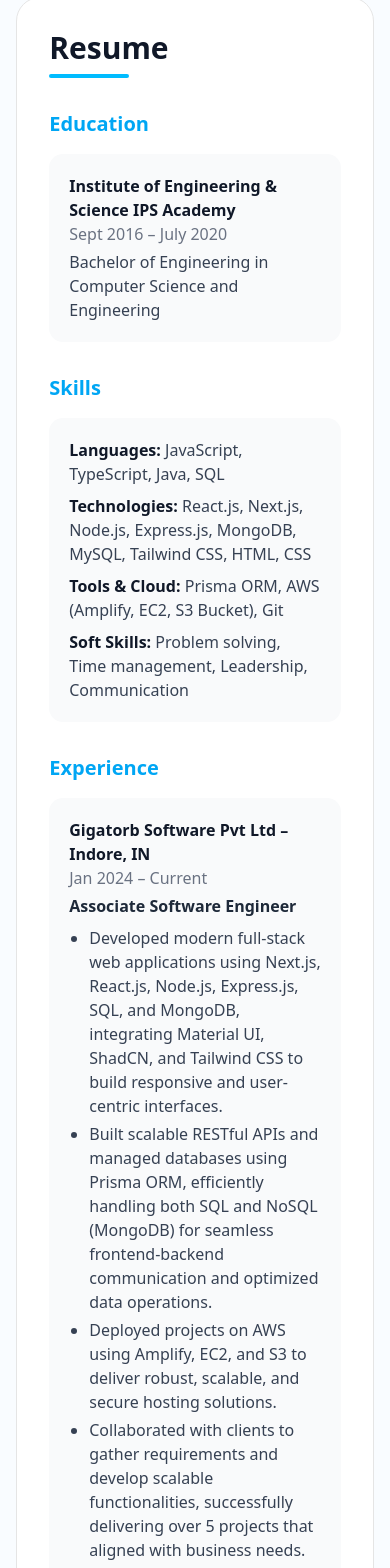
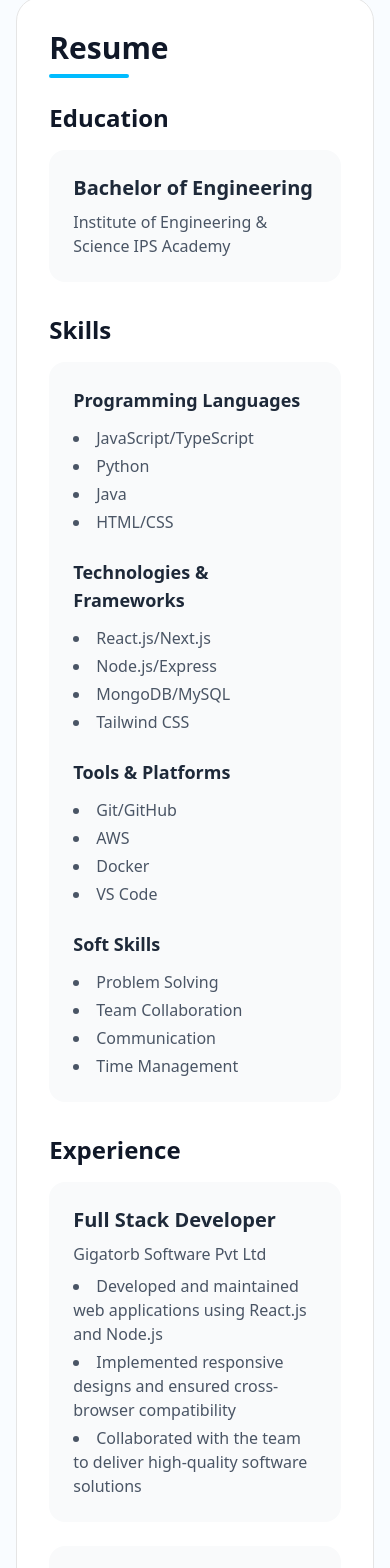
Before and after one commit to sankalpnagle/portfolio, a Next.js app: page /resume in a window 390 px wide. Shown: the part 115-1683 px from the top of the page. Built offline with nearby package versions, Linux system fonts and the light colour scheme.

Commit message:
animation

```diff
--- a/package.json
+++ b/package.json
@@ -15,7 +15,7 @@
     "@types/react-router-dom": "^5.3.3",
     "class-variance-authority": "^0.7.1",
     "clsx": "^2.1.1",
-    "framer-motion": "^12.15.0",
+    "framer-motion": "^12.17.0",
     "lucide-react": "^0.511.0",
     "next": "15.3.1",
     "nodemailer": "^7.0.3",
--- a/src/app/contact/page.tsx
+++ b/src/app/contact/page.tsx
@@ -3,6 +3,29 @@ import { useState } from "react";
 import { Input } from "@/components/ui/input";
 import { Textarea } from "@/components/ui/textarea";
 import { Button } from "@/components/ui/button";
+import { motion, type Variants } from "framer-motion";
+
+const containerVariants: Variants = {
+  hidden: { opacity: 0 },
+  visible: {
+    opacity: 1,
+    transition: {
+      staggerChildren: 0.1,
+    },
+  },
+};
+
+const itemVariants: Variants = {
+  hidden: { y: 20, opacity: 0 },
+  visible: {
+    y: 0,
+    opacity: 1,
+    transition: {
+      duration: 0.5,
+      ease: "easeOut",
+    },
+  },
+};
 
 export default function Contact() {
   const [loading, setLoading] = useState(false);
@@ -49,17 +72,36 @@ export default function Contact() {
     "border-0 border-b border-gray-300 dark:border-gray-700 rounded-none bg-transparent focus-visible:ring-0 focus:border-sky-400 focus-visible:border-sky-400 outline-none shadow-none text-gray-900 dark:text-gray-100 placeholder:text-gray-500 dark:placeholder:text-gray-400";
 
   return (
-    <div className="w-full mx-auto bg-white border dark:bg-gray-900/90 rounded-3xl dark:shadow p-8 transition-colors duration-200">
+    <motion.div
+      initial="hidden"
+      animate="visible"
+      variants={containerVariants}
+      className="w-full mx-auto bg-white border dark:bg-gray-900/90 rounded-3xl dark:shadow p-8 transition-colors duration-200"
+    >
+      <motion.div variants={itemVariants}>
         <h2 className="text-3xl font-bold mb-2 text-gray-900 dark:text-gray-100">
           Contact
         </h2>
         <div className="w-20 h-1 bg-sky-400 rounded mb-6" />
-      <div className="bg-gray-50 dark:bg-gray-900 rounded-2xl sm:p-8 p-3  mb-4">
-        <p className="text-lg font-semibold text-gray-500 dark:text-gray-100 mb-1">
+      </motion.div>
+
+      <motion.div
+        variants={itemVariants}
+        className="bg-gray-50 dark:bg-gray-900 rounded-2xl sm:p-8 p-3 mb-4"
+      >
+        <motion.p
+          variants={itemVariants}
+          className="text-lg font-semibold text-gray-500 dark:text-gray-100 mb-1"
+        >
           Have a project in mind or just want to say hello?
-        </p>
-        <form className="space-y-6 mt-5" onSubmit={handleSubmit}>
-          <div>
+        </motion.p>
+
+        <motion.form
+          variants={itemVariants}
+          className="space-y-6 mt-5"
+          onSubmit={handleSubmit}
+        >
+          <motion.div variants={itemVariants}>
             <label
               className="block text-gray-600 dark:text-gray-100 mb-1"
               htmlFor="name"
@@ -67,8 +109,9 @@ export default function Contact() {
               Name *
             </label>
             <Input id="name" name="name" required className={inputClass} />
-          </div>
-          <div>
+          </motion.div>
+
+          <motion.div variants={itemVariants}>
             <label
               className="block text-gray-600 dark:text-gray-100 mb-1"
               htmlFor="email"
@@ -82,8 +125,9 @@ export default function Contact() {
               required
               className={inputClass}
             />
-          </div>
-          <div>
+          </motion.div>
+
+          <motion.div variants={itemVariants}>
             <label
               className="block text-gray-600 dark:text-gray-100 mb-1"
               htmlFor="message"
@@ -97,7 +141,9 @@ export default function Contact() {
               rows={4}
               className={inputClass}
             />
-          </div>
+          </motion.div>
+
+          <motion.div variants={itemVariants}>
             <Button
               type="submit"
               className="mt-2 w-32 bg-[#0892e2] dark:text-white hover:bg-sky-700 dark:bg-sky-600 dark:hover:bg-sky-700 hover:cursor-pointer"
@@ -105,18 +151,28 @@ export default function Contact() {
             >
               {loading ? "Sending..." : "Submit"}
             </Button>
-        </form>
+          </motion.div>
+        </motion.form>
+
         {result === "success" && (
-          <div className="text-green-600 dark:text-green-400 mt-4">
+          <motion.div
+            initial={{ opacity: 0, y: 10 }}
+            animate={{ opacity: 1, y: 0 }}
+            className="text-green-600 dark:text-green-400 mt-4"
+          >
             Message sent successfully!
-          </div>
+          </motion.div>
         )}
         {result === "error" && (
-          <div className="text-red-600 dark:text-red-400 mt-4">
+          <motion.div
+            initial={{ opacity: 0, y: 10 }}
+            animate={{ opacity: 1, y: 0 }}
+            className="text-red-600 dark:text-red-400 mt-4"
+          >
             Something went wrong. Please try again.
-          </div>
+          </motion.div>
         )}
-      </div>
-    </div>
+      </motion.div>
+    </motion.div>
   );
 }
--- a/src/app/page.tsx
+++ b/src/app/page.tsx
@@ -1,8 +1,10 @@
+"use client";
 import AboutCard from "@/components/cards/AboutCard";
 import { VscCloud } from "react-icons/vsc";
 import { BsBrush } from "react-icons/bs";
 import { GoTerminal } from "react-icons/go";
 import { IoCodeSlashOutline } from "react-icons/io5";
+import { motion, type Variants } from "framer-motion";
 
 const aboutCards = [
   {
@@ -35,16 +37,48 @@ const aboutCards = [
   },
 ];
 
+const containerVariants: Variants = {
+  hidden: { opacity: 0 },
+  visible: {
+    opacity: 1,
+    transition: {
+      staggerChildren: 0.2,
+    },
+  },
+};
+
+const itemVariants: Variants = {
+  hidden: { y: 20, opacity: 0 },
+  visible: {
+    y: 0,
+    opacity: 1,
+    transition: {
+      duration: 0.5,
+      ease: "easeOut",
+    },
+  },
+};
+
 export default function Home() {
   return (
-    <div className="mx-auto bg-white dark:bg-gray-900/90 rounded-3xl border dark:shadow p-8 transition-colors duration-200">
+    <motion.div
+      initial="hidden"
+      animate="visible"
+      variants={containerVariants}
+      className="mx-auto bg-white dark:bg-gray-900/90 rounded-3xl border dark:shadow p-8 transition-colors duration-200"
+    >
       {/* About Section */}
+      <motion.div variants={itemVariants}>
         <h2 className="text-3xl font-bold mb-2 text-gray-900 dark:text-gray-100">
           About
         </h2>
         <div className="w-20 h-1 bg-sky-400 rounded mb-3" />
+      </motion.div>
 
-      <p className="text-gray-600 bg-white rounded-xl py-6 px-5 dark:bg-gray-900 transition-colors duration-200 dark:text-gray-100 mb-2">
+      <motion.p
+        variants={itemVariants}
+        className="text-gray-600 bg-white rounded-xl py-6 px-5 dark:bg-gray-900 transition-colors duration-200 dark:text-gray-100 mb-2"
+      >
         I'm a skilled Full-Stack MERN Developer focused on building scalable,
         responsive web applications using React, Next.js, Node.js, MongoDB, and
         SQL. I've delivered real-world solutions across healthcare, logistics,
@@ -52,23 +86,30 @@ export default function Home() {
         deployment on AWS. I write clean, maintainable code and work with modern
         tools like TypeScript, Prisma, and Docker to create high-performance
         applications.
-      </p>
+      </motion.p>
 
       {/* What I Do Section */}
+      <motion.div variants={itemVariants}>
         <h3 className="text-2xl font-semibold my-6 text-gray-900 dark:text-gray-100">
           What I Do!
         </h3>
-      <div className="grid grid-cols-1 md:grid-cols-2 gap-6 mb-10">
+      </motion.div>
+
+      <motion.div
+        variants={containerVariants}
+        className="grid grid-cols-1 md:grid-cols-2 gap-6 mb-10"
+      >
         {aboutCards.map((card, idx) => (
+          <motion.div key={idx} variants={itemVariants}>
             <AboutCard
-            key={idx}
               icon={card.icon}
               title={card.title}
               description={card.description}
               color={card.color}
             />
+          </motion.div>
         ))}
-      </div>
-    </div>
+      </motion.div>
+    </motion.div>
   );
 }
--- a/src/app/projects/page.tsx
+++ b/src/app/projects/page.tsx
@@ -1,7 +1,8 @@
 "use client";
-import React, { useState } from "react";
+import { useState } from "react";
 import ProjectCard from "@/components/cards/ProjectCard";
 import ProjectModal from "@/components/modal/ProjectModal";
+import { motion, type Variants } from "framer-motion";
 
 const projects = [
   {
@@ -54,50 +55,79 @@ const projects = [
   },
 ];
 
+const containerVariants: Variants = {
+  hidden: { opacity: 0 },
+  visible: {
+    opacity: 1,
+    transition: {
+      staggerChildren: 0.1,
+    },
+  },
+};
+
+const itemVariants: Variants = {
+  hidden: { y: 20, opacity: 0 },
+  visible: {
+    y: 0,
+    opacity: 1,
+    transition: {
+      duration: 0.5,
+      ease: "easeOut",
+    },
+  },
+};
+
 export default function Projects() {
   const [open, setOpen] = useState(false);
-  const [selected, setSelected] = useState<(typeof projects)[0] | null>(null);
+  const [selectedProject, setSelectedProject] = useState<typeof projects[0] | null>(null);
 
   return (
-    <div className="w-full mx-auto bg-white border dark:bg-gray-900/90 rounded-3xl dark:shadow p-8 min-h-screen transition-colors duration-200">
+    <motion.div
+      initial="hidden"
+      animate="visible"
+      variants={containerVariants}
+      className="w-full mx-auto bg-white border dark:bg-gray-900/90 rounded-3xl dark:shadow p-8 min-h-screen transition-colors duration-200"
+    >
+      <motion.div variants={itemVariants}>
         <h2 className="text-3xl font-bold mb-2 text-gray-900 dark:text-gray-100">
           Portfolio
         </h2>
         <div className="w-20 h-1 bg-sky-400 rounded mb-6" />
+      </motion.div>
 
-      {/* Projects Grid */}
-      <div className="w-full">
-        <div className="flex flex-wrap justify-center gap-y-8 gap-x-8 w-full">
+      <motion.div
+        variants={containerVariants}
+        className="grid grid-cols-1 md:grid-cols-2 lg:grid-cols-3 gap-6"
+      >
         {projects.map((project, idx) => (
-            <div
+          <motion.div
             key={idx}
-              className="cursor-pointer"
+            variants={itemVariants}
             onClick={() => {
-                setSelected(project);
+              setSelectedProject(project);
               setOpen(true);
             }}
+            className="cursor-pointer"
           >
             <ProjectCard
               image={project.image}
               tags={project.tags}
               title={project.title}
             />
-            </div>
+          </motion.div>
         ))}
-        </div>
-      </div>
+      </motion.div>
 
-      {/* Modal */}
-      {selected && (
+      {selectedProject && (
         <ProjectModal
           open={open}
-          onOpenChange={(o) => {
-            setOpen(o);
-            if (!o) setSelected(null);
+          onOpenChange={(isOpen) => {
+            setOpen(isOpen);
+            if (!isOpen) setSelectedProject(null);
           }}
-          project={selected}
+          project={selectedProject}
         />
       )}
-    </div>
+    </motion.div>
   );
 }
--- a/src/app/resume/page.tsx
+++ b/src/app/resume/page.tsx
@@ -1,4 +1,27 @@
-import React from "react";
+"use client";
+import { motion, type Variants } from "framer-motion";
+
+const containerVariants: Variants = {
+  hidden: { opacity: 0 },
+  visible: {
+    opacity: 1,
+    transition: {
+      staggerChildren: 0.1,
+    },
+  },
+};
+
+const itemVariants: Variants = {
+  hidden: { y: 20, opacity: 0 },
+  visible: {
+    y: 0,
+    opacity: 1,
+    transition: {
+      duration: 0.5,
+      ease: "easeOut",
+    },
+  },
+};
 
 const education = [
   {
@@ -66,91 +89,184 @@ const certificates = [
 
 const Resume = () => {
   return (
-    <div className="mx-auto bg-white border dark:bg-gray-900/90 rounded-3xl dark:shadow p-8 min-h-screen transition-colors duration-200">
+    <motion.div
+      initial="hidden"
+      animate="visible"
+      variants={containerVariants}
+      className="mx-auto bg-white border dark:bg-gray-900/90 rounded-3xl dark:shadow p-8 min-h-screen transition-colors duration-200"
+    >
+      <motion.div variants={itemVariants}>
         <h2 className="text-3xl font-bold mb-2 text-gray-900 dark:text-gray-100">
           Resume
         </h2>
-      <div className="w-20 h-1 bg-sky-400 rounded mb-8" />
+        <div className="w-20 h-1 bg-sky-400 rounded mb-6" />
+      </motion.div>
 
       {/* Education */}
-      <h3 className="text-xl font-semibold mb-4 text-sky-500 dark:text-sky-400">
+      <motion.div variants={itemVariants} className="mb-8">
+        <h3 className="text-2xl font-semibold mb-4 text-gray-900 dark:text-gray-100">
           Education
         </h3>
-      <div className="bg-gray-50 dark:bg-gray-800/50 rounded-xl p-5 mb-8">
-        <div className="flex justify-between flex-col md:flex-row md:items-center mb-1">
-          <span className="font-bold text-gray-900 dark:text-gray-100">
-            {education[0].institute}
-          </span>
-          <span className="text-gray-500 dark:text-gray-400">
-            {education[0].duration}
-          </span>
+        <div className="bg-gray-50 dark:bg-gray-800/50 rounded-2xl p-6">
+          <h4 className="text-xl font-semibold text-gray-800 dark:text-gray-200 mb-2">
+            Bachelor of Engineering
+          </h4>
+          <p className="text-gray-600 dark:text-gray-300">
+            Institute of Engineering & Science IPS Academy
+          </p>
         </div>
-        <div className="text-gray-700 dark:text-gray-300">
-          {education[0].degree}
-        </div>
-      </div>
+      </motion.div>
 
       {/* Skills */}
-      <h3 className="text-xl font-semibold mb-4 text-sky-500 dark:text-sky-400">
+      <motion.div variants={itemVariants} className="mb-8">
+        <h3 className="text-2xl font-semibold mb-4 text-gray-900 dark:text-gray-100">
           Skills
         </h3>
-      <div className="bg-gray-50 dark:bg-gray-800/50 rounded-xl p-5 mb-8">
-        <ul className="space-y-2">
-          {skills.map((skill, idx) => (
-            <li key={idx}>
-              <span className="font-semibold text-gray-900 dark:text-gray-100">
-                {skill.label}:
-              </span>{" "}
-              <span className="text-gray-700 dark:text-gray-300">
-                {skill.value}
-              </span>
-            </li>
-          ))}
+        <div className="bg-gray-50 dark:bg-gray-800/50 rounded-2xl p-6">
+          <div className="grid grid-cols-1 md:grid-cols-2 gap-6">
+            <div>
+              <h4 className="text-lg font-semibold text-gray-800 dark:text-gray-200 mb-3">
+                Programming Languages
+              </h4>
+              <ul className="list-disc list-inside text-gray-600 dark:text-gray-300 space-y-1">
+                <li>JavaScript/TypeScript</li>
+                <li>Python</li>
+                <li>Java</li>
+                <li>HTML/CSS</li>
               </ul>
             </div>
-
-      {/* Experience */}
-      <h3 className="text-xl font-semibold mb-4 text-sky-500 dark:text-sky-400">
-        Experience
-      </h3>
-      <div className="space-y-6 mb-8">
-        {experience.map((exp, idx) => (
-          <div
-            key={idx}
-            className="bg-gray-50 dark:bg-gray-800/50 rounded-xl p-5"
-          >
-            <div className="flex justify-between flex-col md:flex-row md:items-center mb-1">
-              <span className="font-bold text-gray-900 dark:text-gray-100">
-                {exp.company}
-              </span>
-              <span className="text-gray-500 dark:text-gray-400">
-                {exp.duration}
-              </span>
-            </div>
-            <p className="font-semibold text-gray-800 dark:text-gray-200">
-              {exp.title}
-            </p>
-            <ul className="list-disc pl-5 text-gray-700 dark:text-gray-300 mt-2 space-y-1">
-              {exp.details.map((d, i) => (
-                <li key={i}>{d}</li>
-              ))}
+            <div>
+              <h4 className="text-lg font-semibold text-gray-800 dark:text-gray-200 mb-3">
+                Technologies & Frameworks
+              </h4>
+              <ul className="list-disc list-inside text-gray-600 dark:text-gray-300 space-y-1">
+                <li>React.js/Next.js</li>
+                <li>Node.js/Express</li>
+                <li>MongoDB/MySQL</li>
+                <li>Tailwind CSS</li>
               </ul>
             </div>
-        ))}
+            <div>
+              <h4 className="text-lg font-semibold text-gray-800 dark:text-gray-200 mb-3">
+                Tools & Platforms
+              </h4>
+              <ul className="list-disc list-inside text-gray-600 dark:text-gray-300 space-y-1">
+                <li>Git/GitHub</li>
+                <li>AWS</li>
+                <li>Docker</li>
+                <li>VS Code</li>
+              </ul>
             </div>
-
-      {/* Certificates */}
-      <h3 className="text-xl font-semibold mb-4 text-sky-500 dark:text-sky-400">
-        Certificates
-      </h3>
-      <div className="bg-gray-50 dark:bg-gray-800/50 rounded-xl p-5 mb-8">
-        <ul className="list-disc pl-5 text-gray-700 dark:text-gray-300 space-y-1">
-          {certificates.map((cert, idx) => (
-            <li key={idx}>{cert}</li>
-          ))}
+            <div>
+              <h4 className="text-lg font-semibold text-gray-800 dark:text-gray-200 mb-3">
+                Soft Skills
+              </h4>
+              <ul className="list-disc list-inside text-gray-600 dark:text-gray-300 space-y-1">
+                <li>Problem Solving</li>
+                <li>Team Collaboration</li>
+                <li>Communication</li>
+                <li>Time Management</li>
               </ul>
             </div>
           </div>
+        </div>
+      </motion.div>
+
+      {/* Experience */}
+      <motion.div variants={itemVariants} className="mb-8">
+        <h3 className="text-2xl font-semibold mb-4 text-gray-900 dark:text-gray-100">
+          Experience
+        </h3>
+        <div className="space-y-6">
+          <motion.div
+            variants={itemVariants}
+            className="bg-gray-50 dark:bg-gray-800/50 rounded-2xl p-6"
+          >
+            <h4 className="text-xl font-semibold text-gray-800 dark:text-gray-200 mb-2">
+              Full Stack Developer
+            </h4>
+            <p className="text-gray-600 dark:text-gray-300 mb-2">
+              Gigatorb Software Pvt Ltd
+            </p>
+            <ul className="list-disc list-inside text-gray-600 dark:text-gray-300 space-y-1">
+              <li>
+                Developed and maintained web applications using React.js and Node.js
+              </li>
+              <li>
+                Implemented responsive designs and ensured cross-browser
+                compatibility
+              </li>
+              <li>
+                Collaborated with the team to deliver high-quality software
+                solutions
+              </li>
+            </ul>
+          </motion.div>
+
+          <motion.div
+            variants={itemVariants}
+            className="bg-gray-50 dark:bg-gray-800/50 rounded-2xl p-6"
+          >
+            <h4 className="text-xl font-semibold text-gray-800 dark:text-gray-200 mb-2">
+              Software Developer
+            </h4>
+            <p className="text-gray-600 dark:text-gray-300 mb-2">
+              Techdome Solutions Private Limited
+            </p>
+            <ul className="list-disc list-inside text-gray-600 dark:text-gray-300 space-y-1">
+              <li>
+                Built and maintained RESTful APIs using Node.js and Express
+              </li>
+              <li>
+                Worked with MongoDB and MySQL databases for data storage and
+                retrieval
+              </li>
+              <li>
+                Implemented authentication and authorization using JWT
+              </li>
+            </ul>
+          </motion.div>
+
+          <motion.div
+            variants={itemVariants}
+            className="bg-gray-50 dark:bg-gray-800/50 rounded-2xl p-6"
+          >
+            <h4 className="text-xl font-semibold text-gray-800 dark:text-gray-200 mb-2">
+              Frontend Developer
+            </h4>
+            <p className="text-gray-600 dark:text-gray-300 mb-2">
+              CodeBetter
+            </p>
+            <ul className="list-disc list-inside text-gray-600 dark:text-gray-300 space-y-1">
+              <li>
+                Developed user interfaces using React.js and modern CSS frameworks
+              </li>
+              <li>
+                Implemented responsive designs and ensured cross-browser
+                compatibility
+              </li>
+              <li>
+                Collaborated with designers to create pixel-perfect implementations
+              </li>
+            </ul>
+          </motion.div>
+        </div>
+      </motion.div>
+
+      {/* Certificates */}
+      <motion.div variants={itemVariants}>
+        <h3 className="text-2xl font-semibold mb-4 text-gray-900 dark:text-gray-100">
+          Certificates
+        </h3>
+        <div className="bg-gray-50 dark:bg-gray-800/50 rounded-2xl p-6">
+          <ul className="list-disc list-inside text-gray-600 dark:text-gray-300 space-y-2">
+            <li>React.js Certification - Coursera</li>
+            <li>Java Programming - Udemy</li>
+            <li>Web Development Bootcamp - Udemy</li>
+          </ul>
+        </div>
+      </motion.div>
+    </motion.div>
   );
 };
 
```
Also changed, not shown: 1 other file (tests, documents, lock files or other folders). Lines whose indentation alone changed are shown as unchanged.
